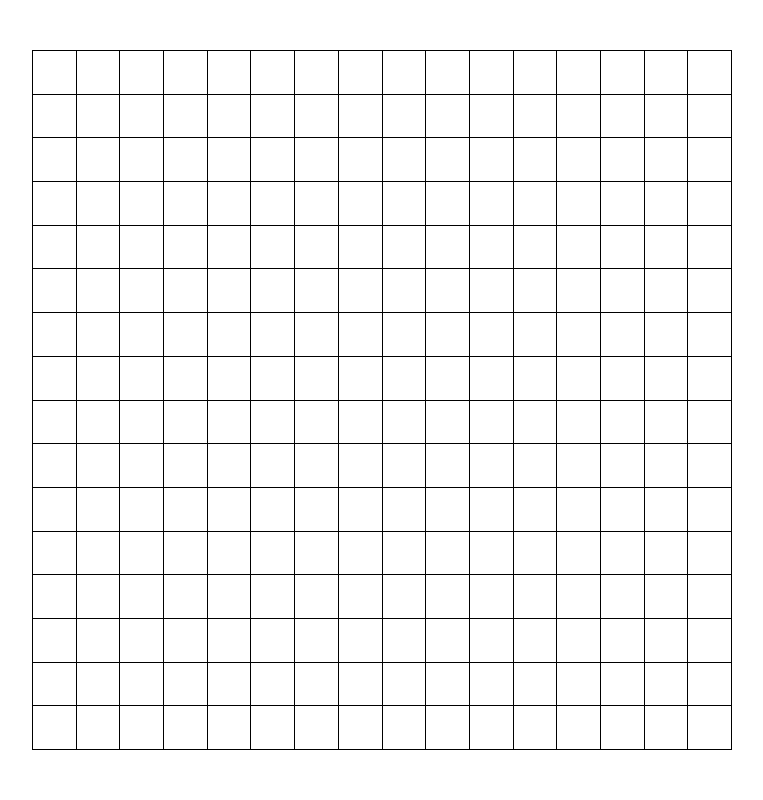
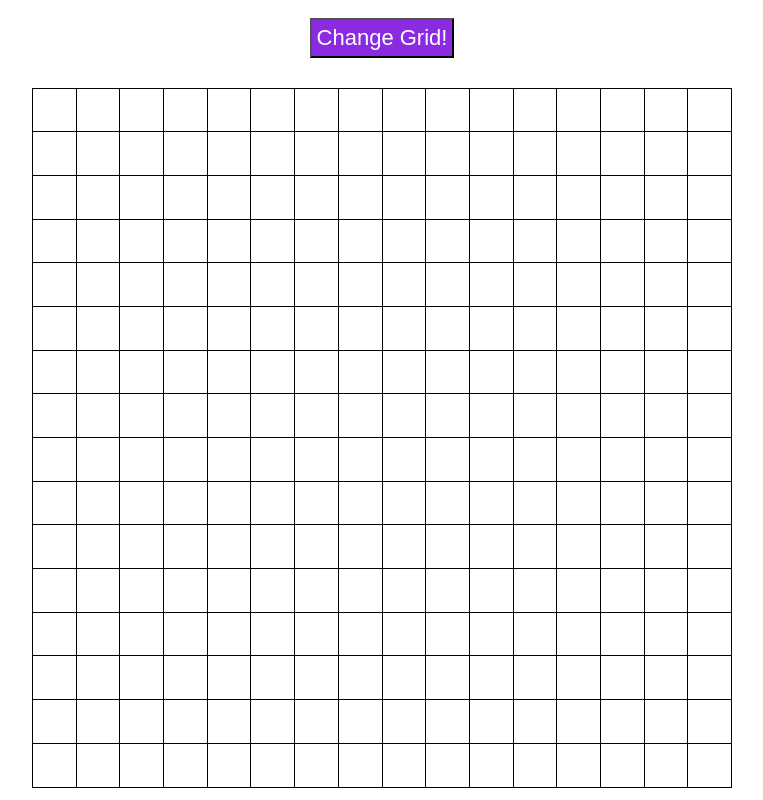
Before and after one commit to kenizaya/etch-a-sketch, a plain HTML site: page index.html in a window 1280 px wide. Shown: the whole page, without its empty margins (258-1021 px from the left). Drawn offline with Linux system fonts and the light colour scheme.

Commit message:
Add button to change grid size and changeGrid()

```diff
--- a/css/style.css
+++ b/css/style.css
@@ -6,16 +6,18 @@
 
 body {
     display: flex;
-    justify-content: center;
+    justify-content: space-around;
     align-items: center;
     height: 100vh;
+    flex-direction: column;
 }
 
-.container {
+#container {
     border-top: 1px solid black;
     border-right: 1px solid black;
     height: 700px;
     width: 700px;
+    margin: 0;
 
 }
 
@@ -38,3 +40,11 @@ body {
 .hovered {
     background: black;
 }
+
+#btn {
+    padding: 5px;
+    margin: 5px;
+    background-color: blueviolet;
+    color: white;
+    font-size: 22px;
+}
--- a/index.html
+++ b/index.html
@@ -10,7 +10,9 @@
 </head>
 <body>
 
-    <div class="container"></div>
+    <button id="btn">Change Grid!</button>
+
+    <div id="container"></div>
 
 </body>
 </html>
--- a/js/script.js
+++ b/js/script.js
@@ -1,7 +1,6 @@
-function createGrid() {
-    const container = document.querySelector(".container");
-
-    let n = 16;
+function createGrid(n) {
+    const container = document.querySelector("#container");
+    const btn = document.querySelector("#btn");
 
     // Generate the GRID
     for (let i = 0; i < n; i++) {
@@ -9,21 +8,24 @@ function createGrid() {
         row.classList.add('row');
         console.log(row);
         container.appendChild(row);
+        row.style.height = `${100/n}%`;
 
         for (let j = 0; j < n; j++) {
             const column = document.createElement("div");
             column.classList.add('column');
-            // console.log(column);
+            console.log(column);
             row.appendChild(column);
+            column.style.width = `${100/n}%`;
+
         }
     }
 
-    // n = prompt("Enter the size of the grid(< 100): ");
+    changeColor();
 
-    // const rowCss = document.querySelector(".row");
-    // const columnCss = document.querySelector(".column");
-
-    changeColor();
+    btn.addEventListener("click", (e) => {
+        e.stopImmediatePropagation();
+        createGrid(changeGrid(n));
+    });
 
  }
 
@@ -39,4 +41,24 @@ function createGrid() {
     });
  }
 
- createGrid();
+ function changeGrid(n) {
+
+    let input;
+
+    do {
+        input = prompt("Enter grid size(max: 100): ");
+    } while (input > 101 && !Number.isInteger(input));
+
+    console.log(input);
+
+    if (input < 101 && input !== null) {
+        Array.from(document.getElementsByClassName("row")).forEach(row => row.remove());
+        Array.from(document.getElementsByClassName("column")).forEach(column => column.remove());
+        return input;
+    } else {
+        createGrid(n);
+    }
+
+ }
+
+ createGrid(16);
```
